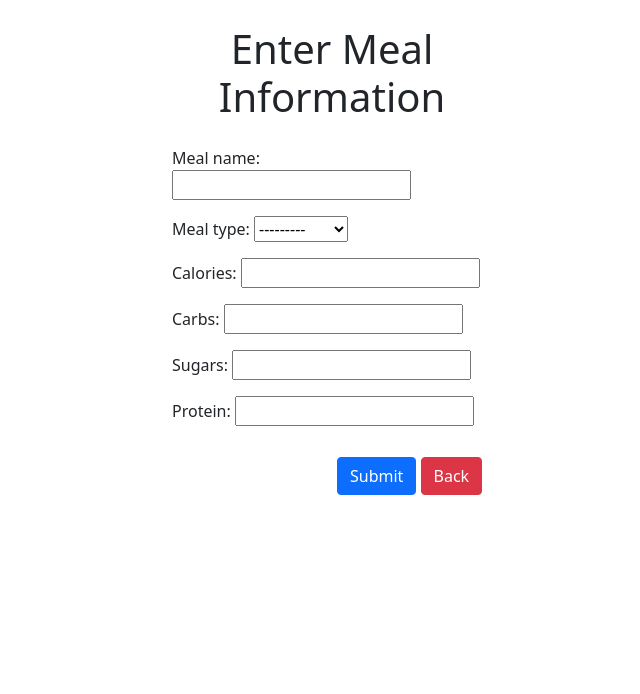
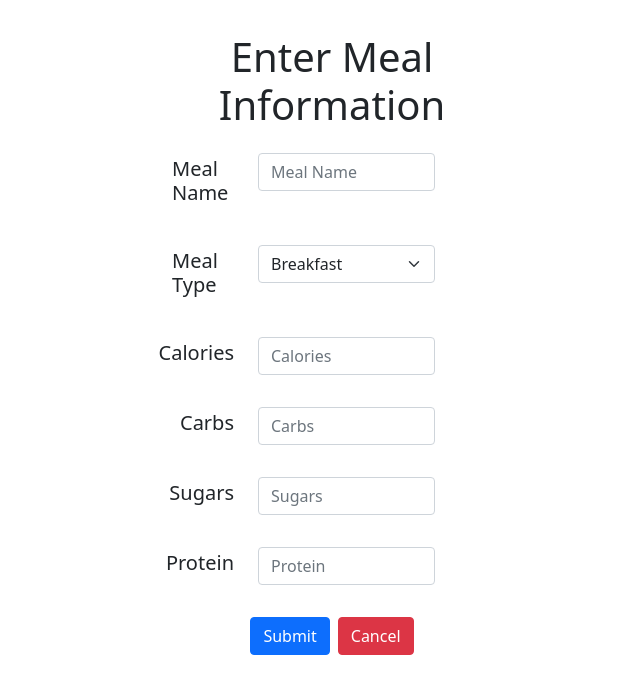
Before and after one commit to bradleypeterson/snakedenfitness, a Django app: page /diet/meal_form/ in a window 1280 px wide. Shown: the part 72-766 px from the top of the page, without its empty margins (308-948 px from the left). Run offline with Django 3.2, Linux system fonts and the light colour scheme; some libraries are stand-ins or nearby versions.

Commit message:
Finished mockups

```diff
--- a/snakedenfitness/diet/forms.py
+++ b/snakedenfitness/diet/forms.py
@@ -1,7 +1,16 @@
 from django import forms
-from .models import Meals
 
-class MealForm2(forms.ModelForm):
-    class Meta:
-        model = Meals
-        fields = ('meal_name', 'meal_type', 'calories', 'carbs', 'sugars', 'protein')
+class MealForm(forms.Form):
+    MEAL_TYPES = [
+        ('breakfast', 'Breakfast'),
+        ('lunch', 'Lunch'),
+        ('dinner', 'Dinner'),
+        ('snack', 'Snack'),
+    ]
+
+    name = forms.CharField(max_length=100, widget=forms.TextInput(attrs={'class': 'form-control huge', 'placeholder': 'Meal Name'}))
+    meal_type = forms.CharField(label='Select meal type', widget=forms.Select(choices=MEAL_TYPES, attrs={'class': 'form-select huge'}))
+    calories = forms.IntegerField(widget=forms.TextInput(attrs={'class': 'form-control huge', 'placeholder': 'Calories'}))
+    carbs = forms.IntegerField(widget=forms.TextInput(attrs={'class': 'form-control huge', 'placeholder': 'Carbs'}))
+    sugars = forms.IntegerField(widget=forms.TextInput(attrs={'class': 'form-control huge', 'placeholder': 'Sugars'}))
+    protein = forms.IntegerField(widget=forms.TextInput(attrs={'class': 'form-control huge', 'placeholder': 'Protein'}))
--- a/snakedenfitness/diet/templates/diet/meal_form.html
+++ b/snakedenfitness/diet/templates/diet/meal_form.html
@@ -2,16 +2,56 @@
 
 {% block body %}
 <div class="container p-0" style="margin-top: 25px; max-width: 25%;">
- <h1 style="text-align: center">Enter Meal Information</h1>
+    <h1 class="text-center pt-2">Enter Meal Information</h1>
 <!--TODO: process the meal information -->
-<form action="/diet/" method="post" style="margin-top: 25px">
-    {% csrf_token %}
-    {{ form.as_p }}
-
-        <input type="submit" class="btn btn-primary" style="margin-top: 15px; margin-left: 165px; text-align: center" value="Submit">
-        <a href="{% url 'diet_home' %}" class="btn btn-danger" style="margin-top: 15px;">Back</a>
-    </div>
-</form>
+    <form action="/diet/" method="post">
+        {% csrf_token %}
+        <div class="row form-group py-3">
+            <div class="col-sm-3 col-md-3 d-flex justify-content-end">
+                <label class="h5 pt-1">Meal Name</label>
+            </div>
+            <div class="col-sm-9 col-md-7">{{ form.name }}</div>
+            <div class="col-md-2"></div>
+        </div>
+        <div class="row form-group py-3">
+            <div class="col-sm-3 col-md-3 d-flex justify-content-end">
+                <label class="h5 pt-1">Meal Type</label>
+            </div>
+             <div class="col-sm-9 col-md-7">{{ form.meal_type }}</div>
+            <div class="col-md-2"></div>
+        </div>
+        <div class="row form-group py-3">
+            <div class="col-sm-3 col-md-3 d-flex justify-content-end">
+                <label class="h5 pt-1">Calories</label>
+            </div>
+             <div class="col-sm-9 col-md-7">{{ form.calories }}</div>
+            <div class="col-md-2"></div>
+        </div>
+        <div class="row form-group py-3">
+            <div class="col-sm-3 col-md-3 d-flex justify-content-end">
+                <label class="h5 pt-1">Carbs</label>
+            </div>
+             <div class="col-sm-9 col-md-7">{{ form.carbs }}</div>
+            <div class="col-md-2"></div>
+        </div>
+        <div class="row form-group py-3">
+            <div class="col-sm-3 col-md-3 d-flex justify-content-end">
+                <label class="h5 pt-1">Sugars</label>
+            </div>
+             <div class="col-sm-9 col-md-7">{{ form.sugars }}</div>
+            <div class="col-md-2"></div>
+        </div>
+        <div class="row form-group py-3">
+            <div class="col-sm-3 col-md-3 d-flex justify-content-end">
+                <label class="h5 pt-1">Protein</label>
+            </div>
+             <div class="col-sm-9 col-md-7">{{ form.protein }}</div>
+            <div class="col-md-2"></div>
+        </div>
+        <div class="d-flex justify-content-center py-3">
+                <button class="btn btn-primary mx-1" type="submit" value="SUBMIT">Submit</button>
+                <a href="{% url 'diet_home' %}" class="btn btn-danger mx-1">Cancel</a>
+        </div>
+    </form>
 </div>
-
 {% endblock %}
--- a/snakedenfitness/diet/views.py
+++ b/snakedenfitness/diet/views.py
@@ -3,7 +3,7 @@ from django.contrib.auth.models import User
 from django.http import HttpResponseRedirect
 
 #from .forms import NameForm
-from .forms import MealForm2
+from .forms import MealForm
 from .models import Meals
 
 def diet_home(request):
@@ -16,7 +16,7 @@ def meal_form(request):
     # if this is a POST request we need to process the form data
     if request.method == 'POST':
         # create a form instance and populate it with data from the request:
-        form = MealForm2(request.POST)
+        form = MealForm(request.POST)
         # check whether it's valid:
         if form.is_valid():
             # process the data in form.cleaned_data as required
@@ -33,7 +33,7 @@ def meal_form(request):
 
     # if a GET (or any other method) we'll create a blank form
     else:
-        form = MealForm2()
+        form = MealForm()
 
     return render(request, 'diet/meal_form.html', {'form': form})
 
--- a/snakedenfitness/fitness/templates/fitness/workout_form.html
+++ b/snakedenfitness/fitness/templates/fitness/workout_form.html
@@ -11,6 +11,6 @@
 
         <input type="submit" class="btn btn-primary" style="margin-top: 15px; margin-left: 165px; text-align: center" value="Submit">
         <a href="{% url 'fitness_home' %}" class="btn btn-danger" style="margin-top: 15px;">Back</a>
-    </div>
+</div>
 </form>
 {% endblock %}
```
Also changed, not shown: snakedenfitness/fitness/forms.py (+6 -6 lines).
